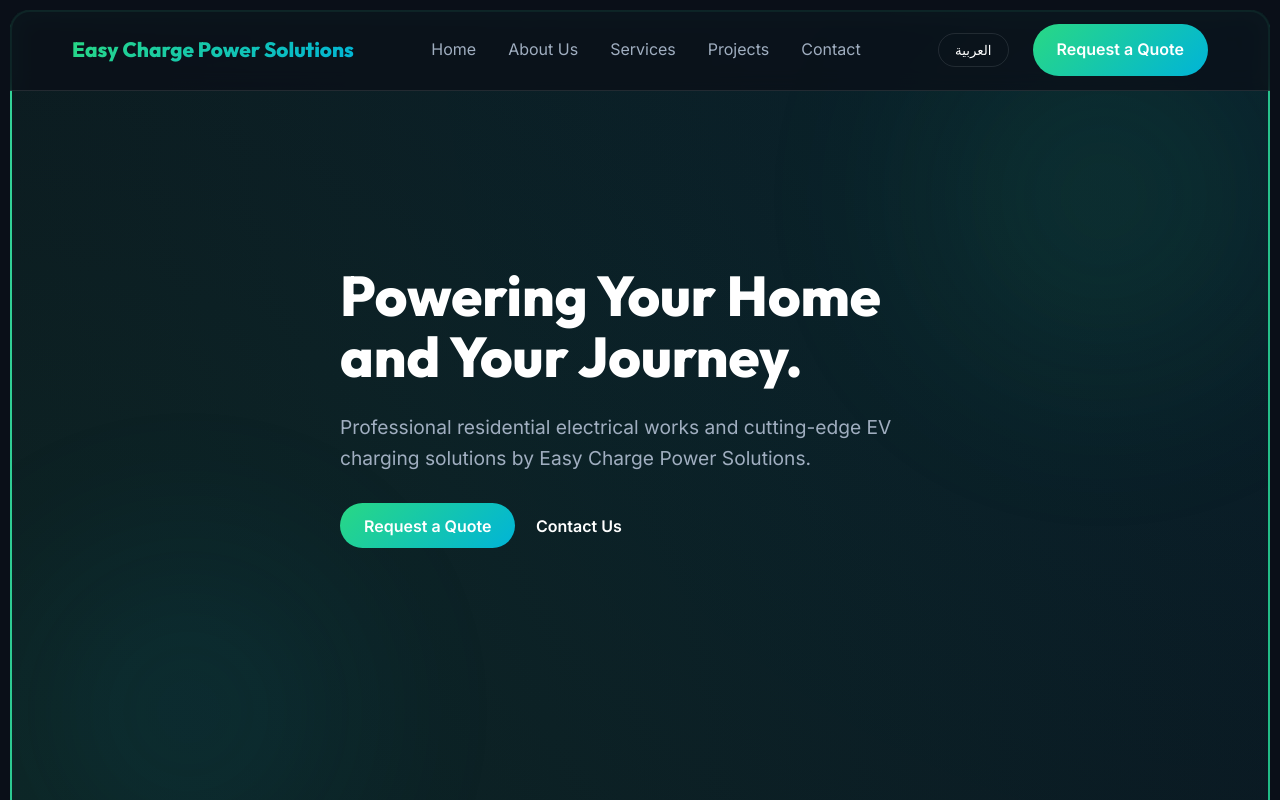
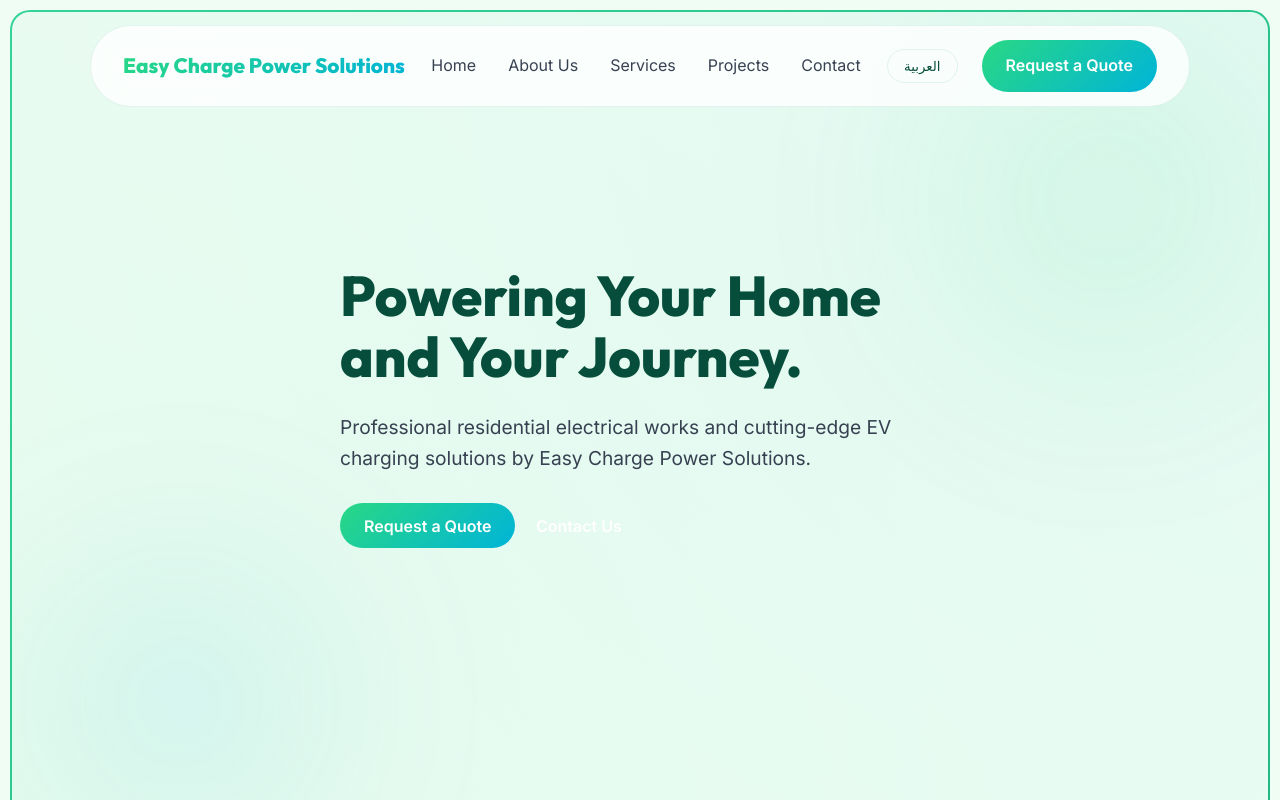
Before and after one commit to Safwat-jhn/Easy-Charge-Web, a plain HTML site: page index.html in a window 1280 px wide. Shown: the top 800 px of the page. Drawn offline with nearby package versions, Linux system fonts and the light colour scheme.

Commit message:
Update website theme to light green, adjust header to floating style with scroll-hide behavior

```diff
--- a/css/style.css
+++ b/css/style.css
@@ -4,12 +4,14 @@
     --primary-green: #29d884;
     --primary-blue: #00b4d8;
     --primary-emerald: #10b981;
-    --bg-dark: #0a0f18;
-    /* Retaining for sections if needed */
-    --bg-card: rgba(255, 255, 255, 0.05);
-    --text-white: #ffffff;
-    --text-muted: #a0aec0;
-    --glass-border: rgba(255, 255, 255, 0.1);
+    --bg-dark: #f0fdf4;
+    /* Light Green Background */
+    --bg-card: rgba(255, 255, 255, 0.7);
+    /* Light Card Background */
+    --text-white: #064e3b;
+    /* Dark Green Text */
+    --text-muted: #374151;
+    --glass-border: rgba(5, 150, 105, 0.1);
     --gradient-green: linear-gradient(135deg, #34d399 0%, #059669 100%);
     --gradient-main: linear-gradient(135deg, var(--primary-green) 0%, var(--primary-blue) 100%);
     --transition: all 0.3s ease;
@@ -76,15 +78,21 @@ ul {
 /* --- Header & Navbar --- */
 header {
     position: fixed;
-    top: 10px;
-    left: 10px;
-    right: 10px;
-    width: calc(100% - 20px);
+    top: 25px;
+    left: 50%;
+    transform: translateX(-50%);
+    width: calc(100% - 60px);
+    max-width: 1100px;
     z-index: 1000;
-    background: rgba(10, 15, 24, 0.8);
-    backdrop-filter: blur(10px);
-    border-bottom: 1px solid var(--glass-border);
-    border-radius: 18px 18px 0 0;
+    background: rgba(255, 255, 255, 0.8);
+    backdrop-filter: blur(15px);
+    border: 1px solid var(--glass-border);
+    border-radius: 100px;
+    transition: transform 0.3s ease, background 0.3s ease;
+}
+
+header.header-hidden {
+    transform: translate(-50%, -120%);
 }
 
 nav {
@@ -168,8 +176,8 @@ nav {
     align-items: center;
     position: relative;
     padding-top: 80px;
-    background: radial-gradient(circle at top right, rgba(0, 180, 216, 0.1), transparent),
-        radial-gradient(circle at bottom left, rgba(41, 216, 132, 0.1), transparent);
+    background: radial-gradient(circle at top right, rgba(0, 180, 216, 0.05), transparent),
+        radial-gradient(circle at bottom left, rgba(41, 216, 132, 0.05), transparent);
     overflow: hidden;
 }
 
--- a/index.html
+++ b/index.html
@@ -173,9 +173,9 @@
                             next electrical or EV project.</p>
                         <form id="contact-form">
                             <input type="text" data-key="form-name" placeholder="Your Name"
-                                style="width: 100%; padding: 1rem; margin-bottom: 1rem; border-radius: 10px; background: rgba(255,255,255,0.05); border: 1px solid var(--glass-border); color: #fff;">
+                                style="width: 100%; padding: 1rem; margin-bottom: 1rem; border-radius: 10px; background: rgba(255,255,255,0.8); border: 1px solid var(--glass-border); color: var(--text-white);">
                             <input type="email" data-key="form-email" placeholder="Your Email"
-                                style="width: 100%; padding: 1rem; margin-bottom: 1rem; border-radius: 10px; background: rgba(255,255,255,0.05); border: 1px solid var(--glass-border); color: #fff;">
+                                style="width: 100%; padding: 1rem; margin-bottom: 1rem; border-radius: 10px; background: rgba(255,255,255,0.8); border: 1px solid var(--glass-border); color: var(--text-white);">
                             <button type="submit" class="btn-primary" style="width: 100%;" data-key="form-submit">Send
                                 Message</button>
                         </form>
--- a/js/app.js
+++ b/js/app.js
@@ -130,3 +130,18 @@ document.querySelectorAll('.card').forEach(card => {
     card.style.transition = 'all 0.6s ease-out';
     observer.observe(card);
 });
+
+// Dynamic Header Visibility
+const header = document.querySelector('header');
+let lastScrollY = window.scrollY;
+
+window.addEventListener('scroll', () => {
+    if (window.scrollY > lastScrollY && window.scrollY > 100) {
+        // Scrolling down
+        header.classList.add('header-hidden');
+    } else {
+        // Scrolling up
+        header.classList.remove('header-hidden');
+    }
+    lastScrollY = window.scrollY;
+});
```
